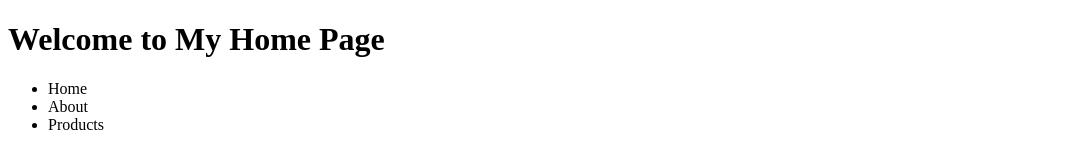
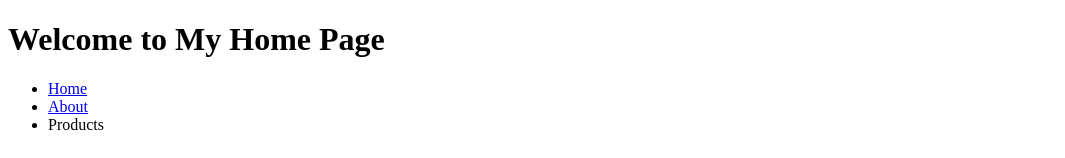
Before and after one commit to TChakarova/AutomationTestingWithTypescriptAndPlaywright, a plain HTML site: page index.html in a window 1280 px wide. Shown: the top 158 px of the page, without its empty margins (0-1065 px from the left). Drawn offline with Linux system fonts and the light colour scheme.

Commit message:
Make links home and about active

```diff
--- a/index.html
+++ b/index.html
@@ -10,12 +10,13 @@
         <h1>Welcome to My Home Page</h1>
         <nav>
             <ul>
-                <li>Home</li>
-                <li>About</li>
+                <li><a href="home.html">Home</a></li>
+                <li><a href="about.html">About</a></li>
                 <li>Products</li>
             </ul>
         </nav>
     </header>
+
     <main>
         <div>
             <h2>Images</h2>
@@ -24,9 +25,10 @@
             </p>
             <img src="https://hatrabbits.com/wp-content/uploads/2017/01/random.jpg" alt="Picture 1" />
         </div>
-        </main>
-        <footer>
-            <p>All rights reserved.</p>
-            </footer>
+    </main>
+
+    <footer>
+        <p>All rights reserved.</p>
+    </footer>
 </body>
 </html>
```
